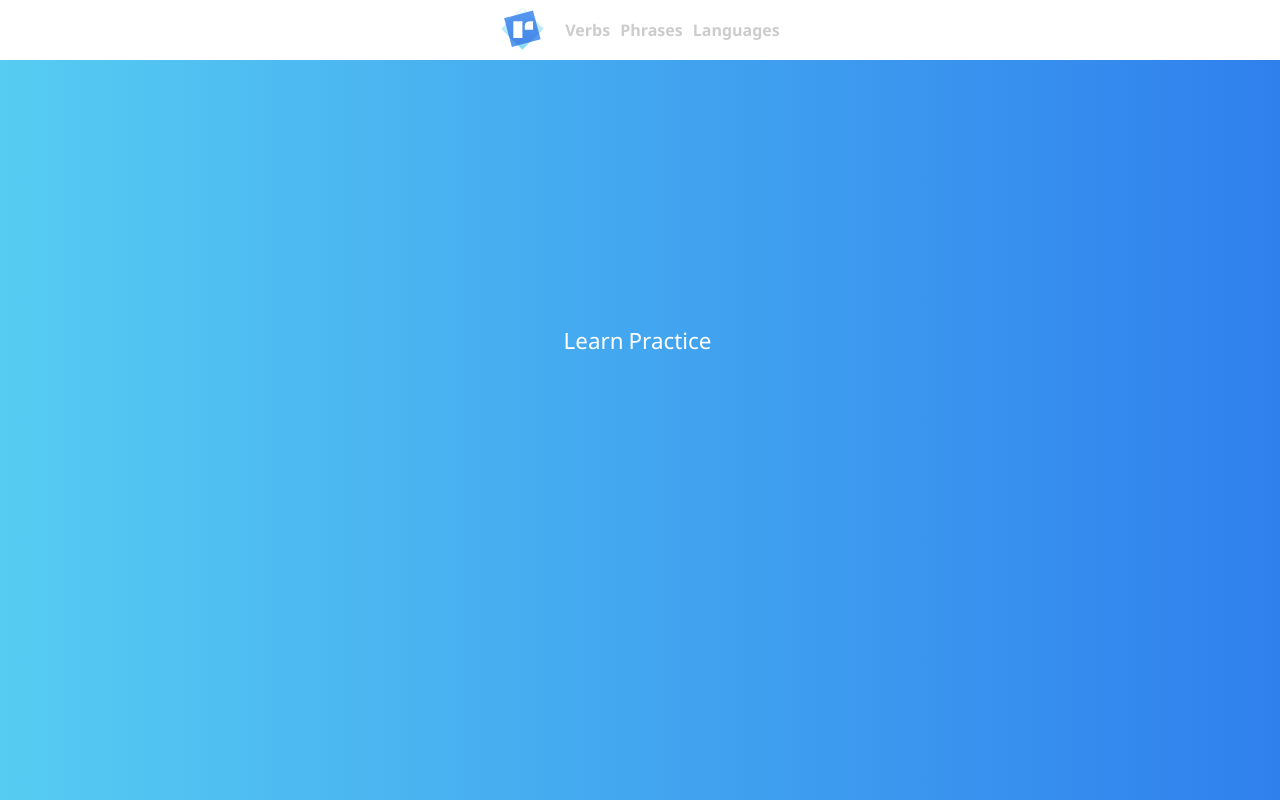
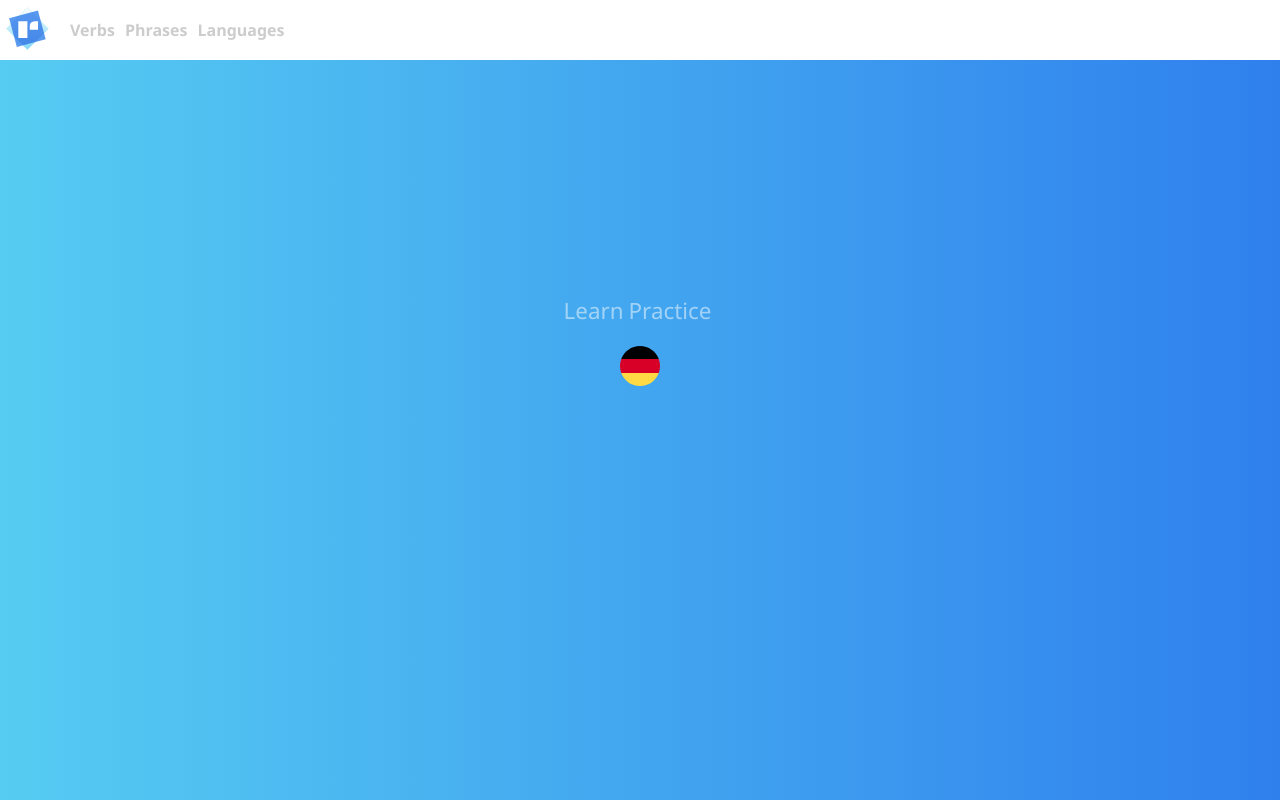
Before and after one commit to d-ivashchuk/irregio-react, a React (Create React App) app: page /verbs in a window 1280 px wide. Built offline with nearby package versions, Linux system fonts and the light colour scheme.

Commit message:
WIP:rewrite structure of courses components

```diff
--- a/src/components/Controls/Controls.tsx
+++ b/src/components/Controls/Controls.tsx
@@ -35,7 +35,7 @@ class Controls extends React.Component<IProps, {}> {
 
     return (
       <React.Fragment>
-        {location.pathname === "/learn" ? (
+        {location.pathname === "/verbs/learn" ? (
           <StyledControlGroup>
             <Button clicked={() => handleButton("decr")} label="previous" />
             <Button clicked={() => handleButton("incr")} label="next" />
@@ -55,7 +55,7 @@ class Controls extends React.Component<IProps, {}> {
         </StyledControlGroup>
         <StyledControlGroup>
           <Button clicked={handleShuffle()} label="shuffle" />
-          {location.pathname === "/practice" ? (
+          {location.pathname === "/verbs/practice" ? (
             <Button clicked={handleHelp()} label="help" />
           ) : null}
           <Button clicked={toggleTranslation()} label="show translation" />
--- a/src/components/Home/Home.tsx
+++ b/src/components/Home/Home.tsx
@@ -51,8 +51,7 @@ class Home extends React.Component<{}> {
           and mastering them with the help of powerful yet simple tool
         </StyledInfo>
         <LinkContainer>
-          <NavLink to="/practice">practice</NavLink>
-          <NavLink to="/learn">learn</NavLink>
+          <NavLink to="/verbs/learn">Get started</NavLink>
         </LinkContainer>
       </StyledHome>
     );
--- a/src/containers/IrregularVerbs/IrregularVerbs.tsx
+++ b/src/containers/IrregularVerbs/IrregularVerbs.tsx
@@ -1,5 +1,5 @@
 import * as React from "react";
-import styled from '../../theme/styled-components'
+import styled from "../../theme/styled-components";
 
 import { withRouter } from "react-router-dom";
 import { RouteComponentProps } from "react-router";
@@ -7,6 +7,9 @@ import { NavLink } from "react-router-dom";
 
 import de from "../data/data";
 import en from "../data/en";
+
+import deIcon from "../../assets/de.svg";
+import enIcon from "../../assets/uk.svg";
 
 import ProgressBar from "../../components/ProgressBar/ProgressBar";
 
@@ -17,23 +20,32 @@ import Practice from "../../components/Practice/Practice";
 
 const LinkContainer = styled.div`
   width: 300px;
-  margin: 0 auto 0 auto;
+  margin: 20px auto 0 auto;
   text-align: center;
   a {
     text-decoration: none;
+    opacity: 0.5;
     color: white;
     font-size: 1.4rem;
     margin-right: 5px;
-    transition: all 0.3s, opacity 0.3s;
+    transition: all 0.3s;
     &:hover {
-      color: #ccc;
-      transition: all 0.3s, opacity 0.3s;
+      opacity: 1;
+      transition: all 0.3s;
     }
   }
   .active {
-    color: #ccc;
-    opacity: 0.8;
+    color: white;
+    opacity: 1;
     transition: all 0.3s, opacity 0.3s;
+  }
+`;
+const FlagContainer = styled.div`
+  margin: 20px auto 20px auto;
+  height: 40px;
+  width: 40px;
+  &:hover {
+    cursor: pointer;
   }
 `;
 
@@ -291,13 +303,13 @@ class IrregularVerbs extends React.Component<IProps, IState> {
       showTranslation,
       hintsTaken,
       filter,
-            // language
+      language
     } = this.state;
 
     const currentVerb = filteredVerbs[progress];
 
-        const learn = (<React.Fragment>
-
+    const learn = (
+      <React.Fragment>
         <Learn
           isCompleted={isCompleted}
           showTranslation={showTranslation}
@@ -318,10 +330,10 @@ class IrregularVerbs extends React.Component<IProps, IState> {
             toggleTranslation={() => this.toggleShowTranslation}
           />
         </Learn>
-
-        </React.Fragment>)
-        const practice = (<React.Fragment>
-
+      </React.Fragment>
+    );
+    const practice = (
+      <React.Fragment>
         <Practice
           isCompleted={isCompleted}
           showTranslation={showTranslation}
@@ -357,29 +369,28 @@ class IrregularVerbs extends React.Component<IProps, IState> {
             toggleTranslation={() => this.toggleShowTranslation}
           />
         </Practice>
-
-
-        </React.Fragment>)
-        console.log(learn, practice)
+      </React.Fragment>
+    );
+    console.log(learn, practice);
     return (
       <React.Fragment>
         <LinkContainer>
           <NavLink to="/verbs/learn">Learn</NavLink>
           <NavLink to="/verbs/practice">Practice</NavLink>
-                </LinkContainer>{
-                    this.props.location.pathname === "/verbs/learn"
-                        ? learn
-                        : null
-                }
-                {
-                    this.props.location.pathname === "/verbs/practice"
-                        ? practice
-                        : null
-                }
+          <FlagContainer>
+            {language === "de" ? (
+              <img src={deIcon} onClick={this.toggleLanguage} />
+            ) : (
+              <img src={enIcon} onClick={this.toggleLanguage} />
+            )}
+          </FlagContainer>
+        </LinkContainer>
 
+        {this.props.location.pathname === "/verbs/learn" ? learn : null}
+        {this.props.location.pathname === "/verbs/practice" ? practice : null}
       </React.Fragment>
-        )
+    );
   }
 }
 
-export default withRouter(IrregularVerbs)
+export default withRouter(IrregularVerbs);
--- a/src/containers/PhrasalVerbs/PhrasalVerbsEn/PhrasalVerbsEn.tsx
+++ b/src/containers/PhrasalVerbs/PhrasalVerbsEn/PhrasalVerbsEn.tsx
@@ -7,6 +7,7 @@ import { NavLink } from "react-router-dom";
 import ProgressBar from "../../../components/ProgressBar/ProgressBar";
 
 import Button from "../../../ui/button/button";
+import phrasalVerbs from "../../data/phrasalVerbs";
 
 const StyledPhrasalVerbs = styled.div`
   display: flex;
@@ -25,17 +26,20 @@ const StyledPhrasalVerbs = styled.div`
 `;
 
 const CurrentPVerb = styled.div`
-  font-size: 3rem;
+  font-size: 2.6rem;
 `;
 const StyledOption = styled.div`
   color: #f1f1f1;
   padding: 6px;
   font-size: 1.7rem;
   text-align: center;
-
+  opacity: 0.6;
+  transition: all 0.3s;
   &:hover {
     cursor: pointer;
     color: white;
+    opacity: 1;
+    transition: all 0.3s;
   }
 `;
 const ProgressContainer = styled.div`
@@ -54,33 +58,38 @@ const Congratulations = styled.div`
 
 const LinkContainer = styled.div`
   width: 300px;
-  margin: 0 auto 0 auto;
+  margin: 20px auto 0 auto;
   text-align: center;
   a {
     text-decoration: none;
+    opacity: 0.5;
     color: white;
     font-size: 1.4rem;
     margin-right: 5px;
-    transition: all 0.3s, opacity 0.3s;
+    transition: all 0.3s;
     &:hover {
-      color: #ccc;
-      transition: all 0.3s, opacity 0.3s;
+      opacity: 1;
+      transition: all 0.3s;
     }
   }
   .active {
-    color: #ccc;
-    opacity: 0.8;
+    color: white;
+    opacity: 1;
     transition: all 0.3s, opacity 0.3s;
   }
 `;
 
 const CurrentPVerbMeaning = styled.div`
   text-align: center;
-  color: #e0e0e0;
+  color: #f0f0f0;
+  opacity: 0.4;
   font-size: 1.7rem;
 `;
 
-import phrasalVerbs from "../../data/phrasalVerbs";
+const ButtonContainer = styled.div`
+  display: flex;
+  justify-content: center;
+`;
 
 interface IState {
   pVerbs: any;
@@ -110,7 +119,7 @@ class PhrasalVerbs extends React.Component<IProps, IState> {
   public checkAnswer = (option: number) => {
     if (
       this.state.answerOptions[this.state.progress][option].meaning ===
-      this.state.pVerbs.data[this.state.progress].meaning &&
+        this.state.pVerbs.data[this.state.progress].meaning &&
       this.state.progress !== this.state.pVerbs.data.length - 1
     ) {
       this.setState({
@@ -182,8 +191,25 @@ class PhrasalVerbs extends React.Component<IProps, IState> {
       randomTripleIncluding(scratchInput, n)
     );
     this.setState({
-      answerOptions: result
+      answerOptions: result,
+      progress: 0,
+      fractionCompleted: 0
     });
+  };
+  public handleShuffle = () => {
+    const currentPVerbs = this.state.pVerbs.data;
+    const shuffledPVerbs = currentPVerbs
+      .map((a: any) => [Math.random(), a])
+      .sort((a: any, b: any): any => a[0] - b[0])
+      .map((a: any) => a[1]);
+    this.setState(
+      {
+        pVerbs: { data: shuffledPVerbs }
+      },
+      () => {
+        this.prepareAnswerOptions();
+      }
+    );
   };
 
   public render() {
@@ -215,16 +241,19 @@ class PhrasalVerbs extends React.Component<IProps, IState> {
             ? this.state.answerOptions[progress][2].meaning
             : null}
         </StyledOption>
+        <ButtonContainer>
+          <Button label="shuffle" clicked={() => this.handleShuffle()} />
+        </ButtonContainer>
       </React.Fragment>
     );
     const practiceBlock = !isCompleted ? (
       options
     ) : (
-        <Congratulations>
-          Congratulations you have finished English phrasal verbs with{" "}
-          <span>{mistakesCount}</span> mistakes
+      <Congratulations>
+        Congratulations you have finished English phrasal verbs with{" "}
+        <span>{mistakesCount}</span> mistakes
       </Congratulations>
-      );
+    );
     const learnBlock = (
       <React.Fragment>
         {" "}
@@ -240,6 +269,7 @@ class PhrasalVerbs extends React.Component<IProps, IState> {
           }}
         >
           <Button label="previous" clicked={() => this.handleButton("decr")} />
+          <Button label="shuffle" clicked={() => this.handleShuffle()} />
           <Button label="next" clicked={() => this.handleButton("incr")} />
         </div>
       </React.Fragment>
@@ -249,7 +279,9 @@ class PhrasalVerbs extends React.Component<IProps, IState> {
       <React.Fragment>
         <LinkContainer>
           <NavLink to="/phrasals/learn">Learn</NavLink>
-          <NavLink to="/phrasals/practice">Practice</NavLink>
+          <NavLink to="/phrasals/practice" onClick={this.prepareAnswerOptions}>
+            Practice
+          </NavLink>
         </LinkContainer>
         <StyledPhrasalVerbs>
           {this.props.location.pathname === "/phrasals/practice"
--- a/src/ui/navi/navigation.tsx
+++ b/src/ui/navi/navigation.tsx
@@ -1,9 +1,6 @@
 import * as React from "react";
 import { NavLink } from "react-router-dom";
 import styled from "../../theme/styled-components";
-
-// import de from "../../assets/de.svg";
-// import en from "../../assets/uk.svg";
 
 import Icon from "../icon/icon";
 
@@ -16,7 +13,7 @@ const StyledNavi = styled.div`
   display: flex;
   align-items: center;
   background: white;
-  justify-content: center;
+  justify-content: left;
   img {
     width: 45px;
     height: 45px;
@@ -51,18 +48,10 @@ const Navi: React.StatelessComponent<IProps> = props => (
     <NavLink to="/">
       <Icon height="65px" width="65px" />
     </NavLink>
-    <div>
-      <NavLink to="/verbs/learn">Verbs</NavLink>
-      <NavLink to="/phrasals/learn">Phrases</NavLink>
-      <NavLink to="/supported-languages">Languages</NavLink>
-    </div>
-    {/* <div>
-      {props.language === "de" ? (
-        <img src={de} onClick={props.toggleLanguage} />
-      ) : (
-          <img src={en} onClick={props.toggleLanguage} />
-        )}
-    </div> */}
+
+    <NavLink to="/verbs/learn">Verbs</NavLink>
+    <NavLink to="/phrasals/learn">Phrases</NavLink>
+    <NavLink to="/supported-languages">Languages</NavLink>
   </StyledNavi>
 );
 
```
Also changed, not shown: src/containers/App/App.tsx (+7 -19 lines). Lines whose indentation alone changed are shown as unchanged.
